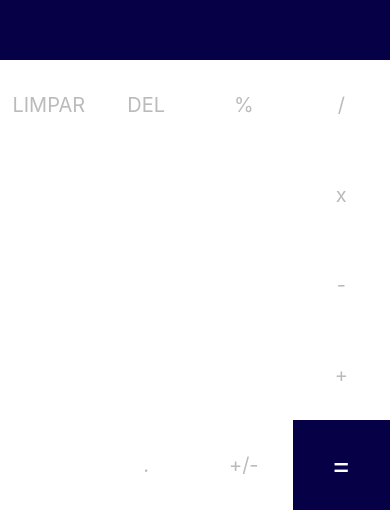
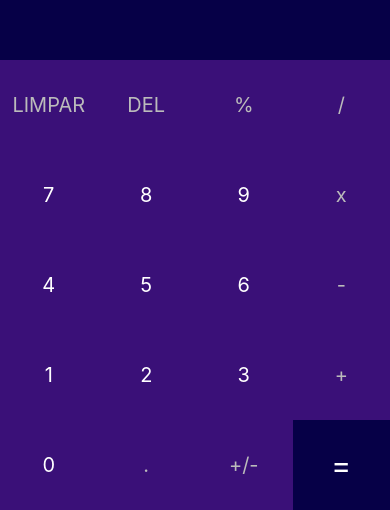
Before and after one commit to Felps0liveira/calculadora-react-native, a React Native app: screen / in a window 390 px wide. Shown: the part 334-844 px from the top of the page. Built offline with nearby package versions, Linux system fonts and the light colour scheme.

Commit message:
Alterada a cor dos botões

```diff
--- a/App.js
+++ b/App.js
@@ -101,14 +101,14 @@ const styles = StyleSheet.create({
     backgroundColor: "#060047"
   },
   resultText: {
-    color: "#282F38",
+    color: "#fff",
     fontSize: 32,
     fontWeight: "bold",
     padding: 12,
     textAlign: "right"
   },
   historyText: {
-    color: "#7c7c7c",
+    color: "#ccc",
     fontSize: 20,
     marginRight: 10,
     alignSelf: 'flex-end',
@@ -118,7 +118,7 @@ const styles = StyleSheet.create({
     flexWrap: 'wrap',
   },
   button: {
-    backgroundColor: 'white',
+    backgroundColor: '#3A1078',
     alignItems: 'center',
     justifyContent: 'center',
     minWidth: 90,
```
